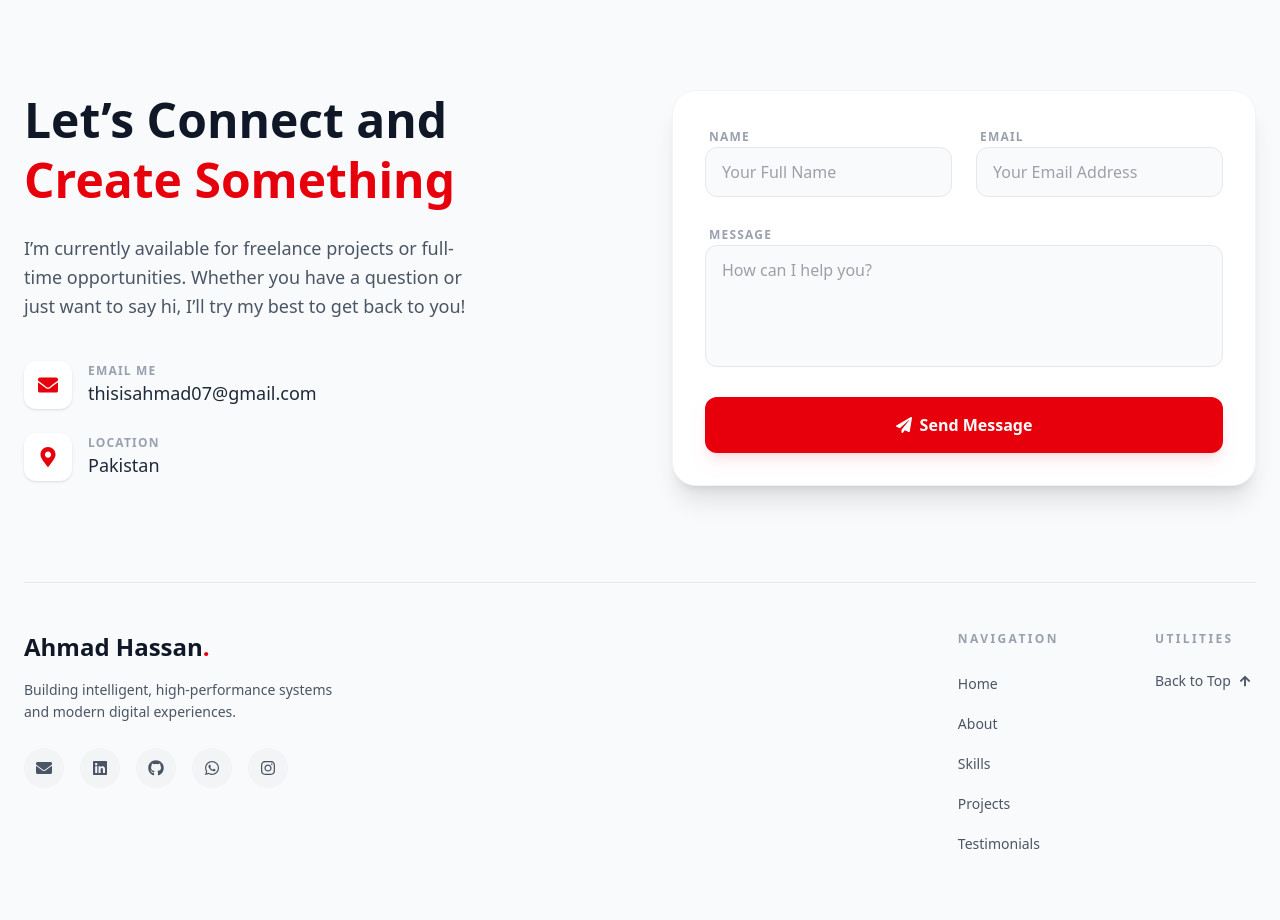
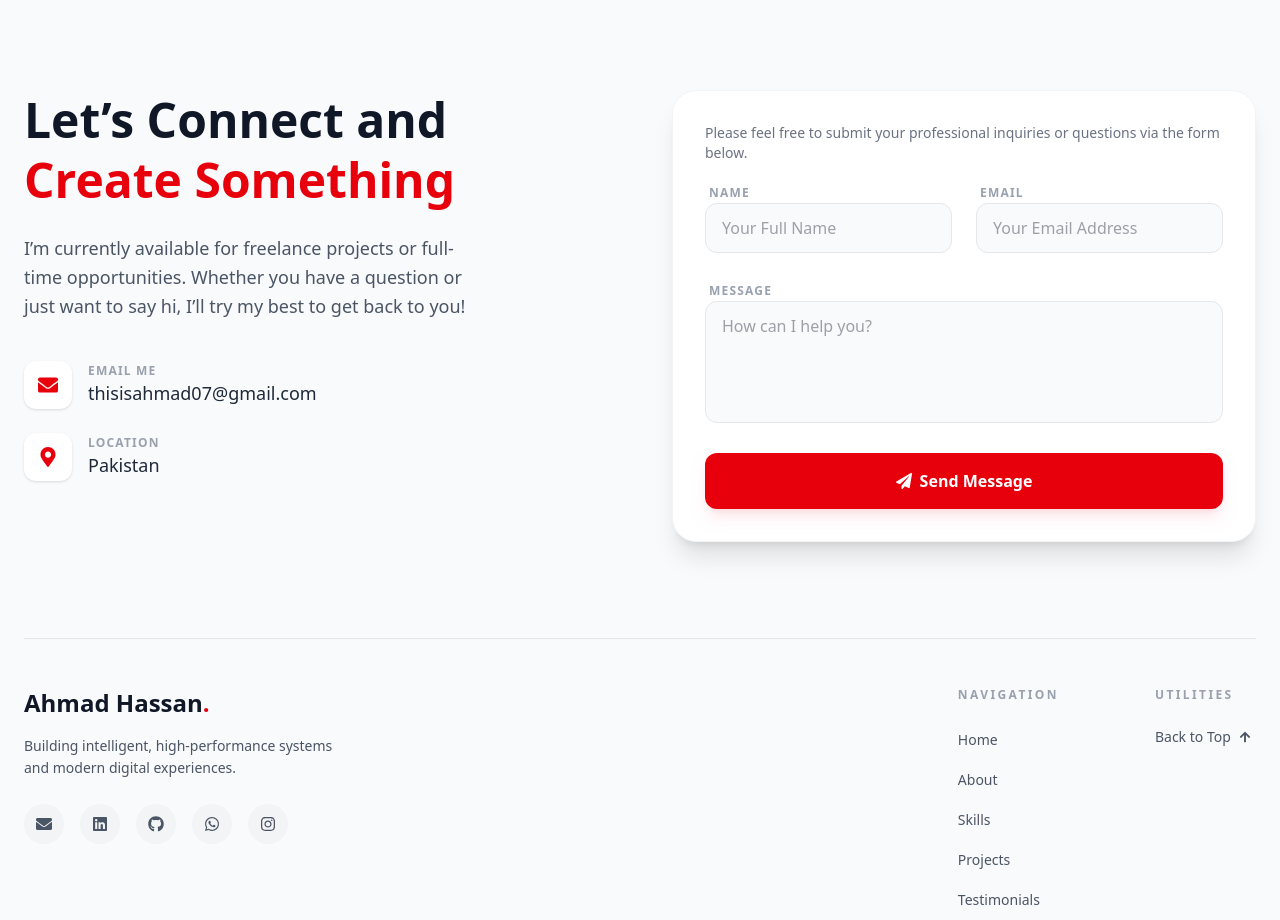
Before and after one commit to thisisahmad24/Ahmad-s-Portfolio, a React (Vite) app: page / in a window 1280 px wide. Shown: the part 5060-5980 px from the top of the page. Built offline with nearby package versions, Linux system fonts and the light colour scheme.

Commit message:
feat: add professional inquiry invitation to contact form

```diff
--- a/src/components/ContactFooter.jsx
+++ b/src/components/ContactFooter.jsx
@@ -144,6 +144,9 @@ const ContactFooter = ({ copyrightName = "Ahmad Hassan" }) => {
                 </motion.div>
               ) : (
                 <form onSubmit={handleSubmit} className="space-y-6">
+                  <p className={`text-sm mb-4 ${isDark ? 'text-gray-400' : 'text-gray-500'}`}>
+                    Please feel free to submit your professional inquiries or questions via the form below.
+                  </p>
                   {error && (
                     <div className="p-4 bg-red-500/10 border border-red-500/20 text-red-500 text-sm rounded-lg">
                       {error}
```
